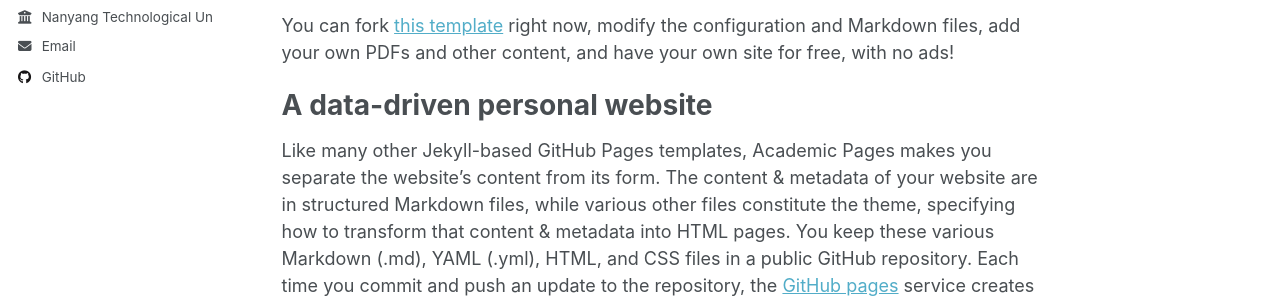
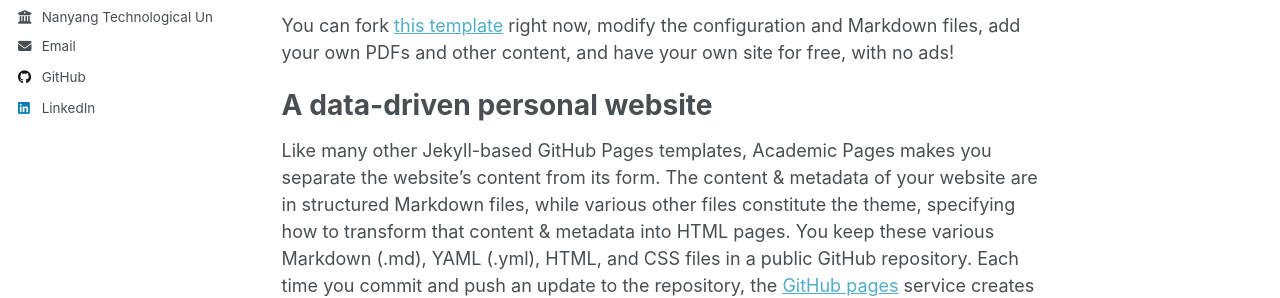
Before and after one commit to LuckyJasmin/XiaojieZhangPage.github.io, a Jekyll site: the page built from _pages/about.md, in a window 1280 px wide. Shown: the part 397-695 px from the top of the page. Built offline with Jekyll 4.4.1, drawn with Linux system fonts in a browser that asks for light colours; a script that is not in the unit is left out.

Commit message:
Update _config.yml

```diff
--- a/_config.yml
+++ b/_config.yml
@@ -49,7 +49,7 @@ author:
   keybase          : # Username
   instagram        : # Username
   lastfm           : # Username
-  linkedin         : # https://www.linkedin.com/in/xiaojie-zhang-3ab522247?utm_source=share&utm_campaign=share_via&utm_content=profile&utm_medium=ios_app
+  linkedin         : "https://www.linkedin.com/in/xiaojie-zhang-3ab522247?utm_source=share&utm_campaign=share_via&utm_content=profile&utm_medium=ios_app"
   mastodon         : # URL
   medium           : # URL
   pinterest        : # Username
```
